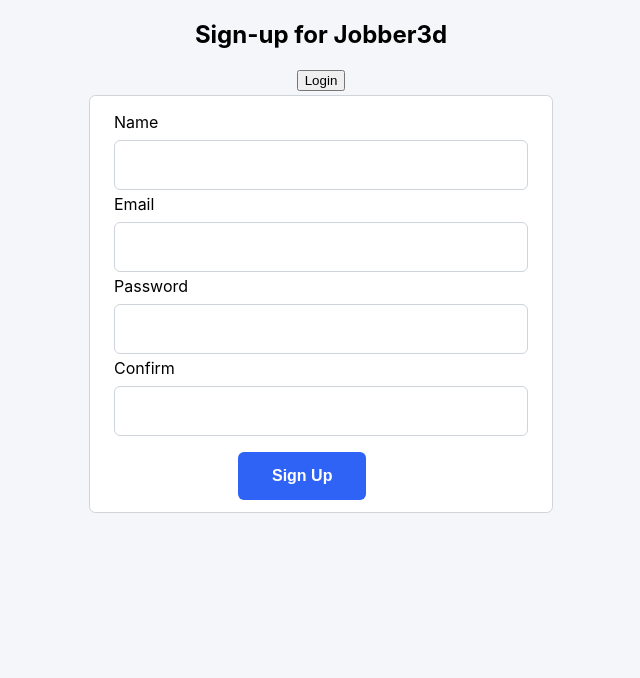
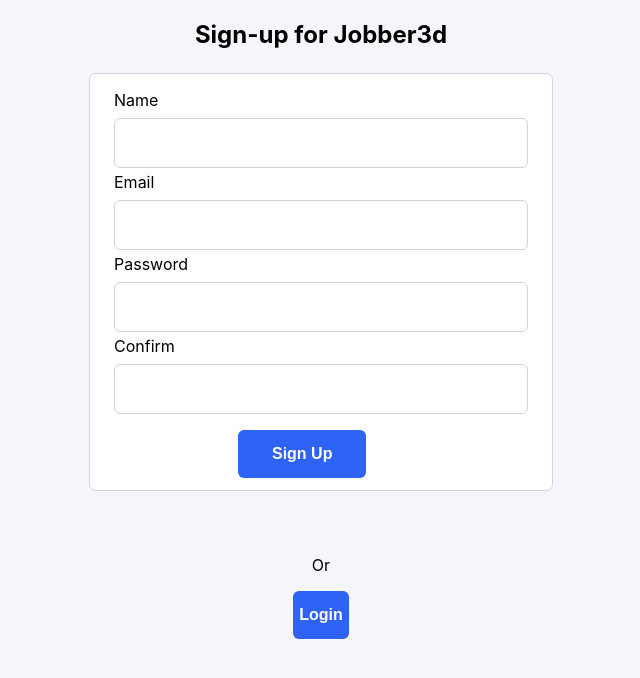
Before and after one commit to patmangan98/jobbr3d-V2-mern-redux, a React (Create React App) app: page / in a window 1280 px wide. Shown: the top 678 px of the page, without its empty margins (319-959 px from the left). Built offline with nearby package versions, Linux system fonts and the light colour scheme.

Commit message:
fixing auth page button styling, and changing location of said button to below the form

```diff
--- a/src/pages/AuthPage/AuthPage.js
+++ b/src/pages/AuthPage/AuthPage.js
@@ -47,9 +47,12 @@ console.log(toggleForms)
 
 		<>
 			<h2>{userMsg}</h2>
-			<button onClick={toggleVisible}>{buttonText}</button>
+
 
 			{toggleForms ? <SignUpForm setUser={setUser}/> : <LoginForm setUser={setUser}/>}
+
+			<p>Or</p>
+			<button onClick={toggleVisible} className="btn-primary">{buttonText}</button>
             {/* <SignUpForm setUser={setUser} />
 			<LoginForm setUser={setUser} /> */}
 		</>
```
